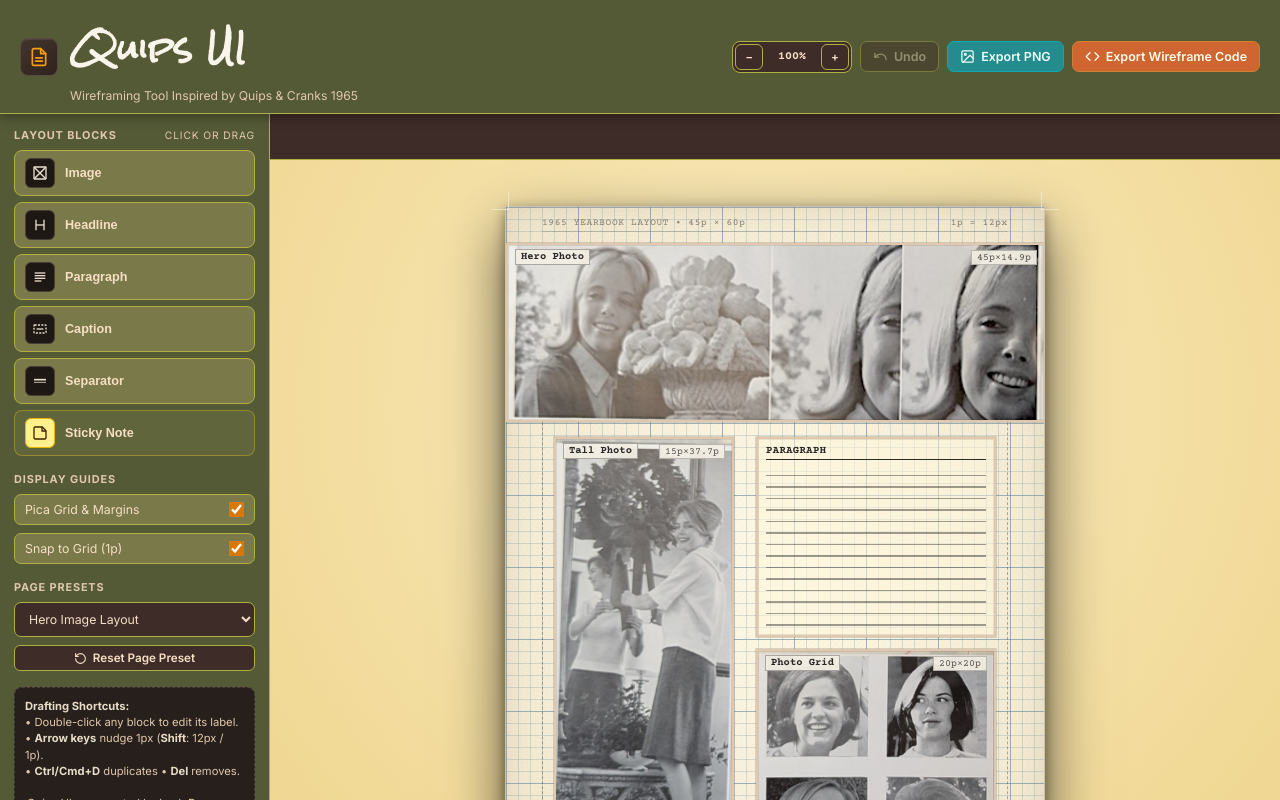
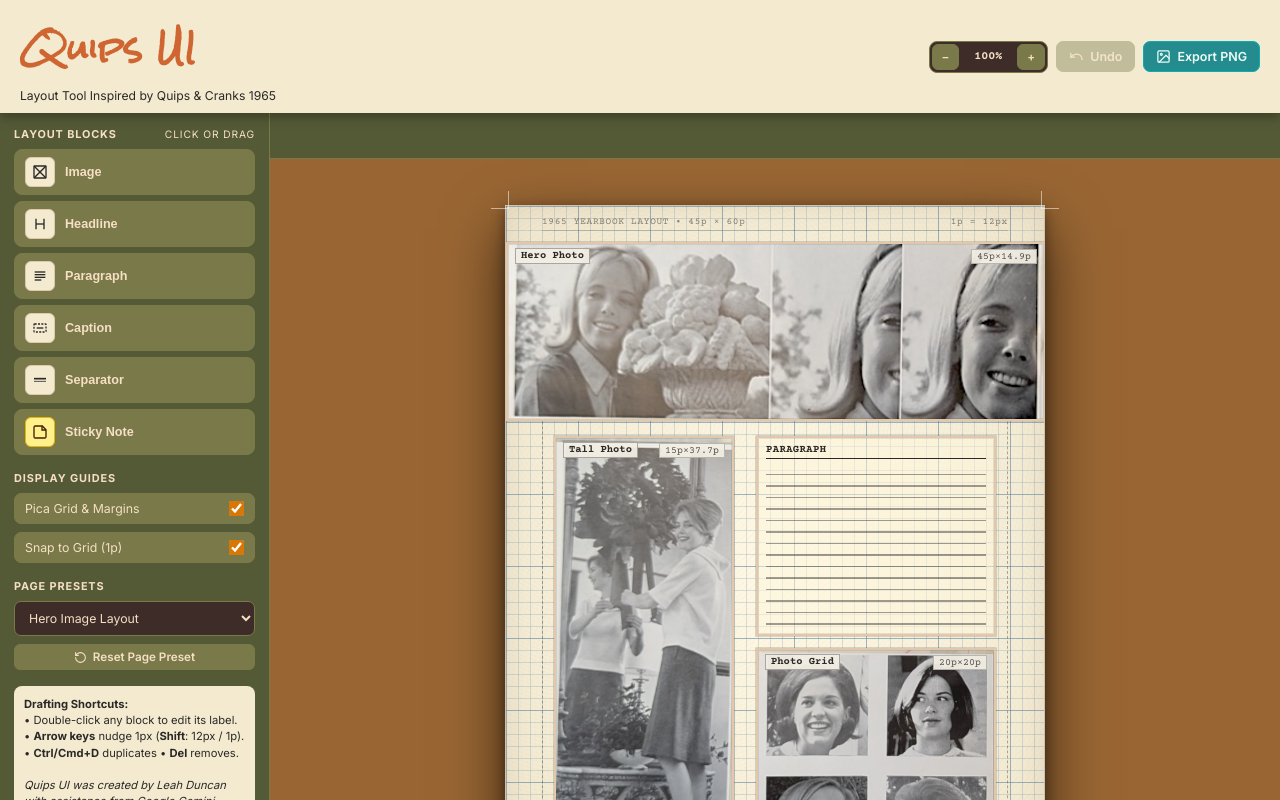
Before and after one commit to leahmduncan/quips-ui, a plain HTML site: page index.html in a window 1280 px wide. Drawn offline with nearby package versions, Linux system fonts and the light colour scheme.

Commit message:
aesthetic adjustments

```diff
--- a/index.html
+++ b/index.html
@@ -17,18 +17,10 @@
              ================================================================= -->
         <header class="top-header">
             <div class="brand-group">
-                <div class="brand-badge" aria-hidden="true">
-                    <!-- Inline SVG Single-Sheet Drafting Icon -->
-                    <svg width="20" height="20" viewBox="0 0 24 24" fill="none" stroke="currentColor" stroke-width="2" stroke-linecap="round" stroke-linejoin="round">
-                        <path d="M14 2H6a2 2 0 0 0-2 2v16a2 2 0 0 0 2 2h12a2 2 0 0 0 2-2V8z"></path>
-                        <polyline points="14 2 14 8 20 8"></polyline>
-                        <line x1="8" y1="13" x2="16" y2="13"></line>
-                        <line x1="8" y1="17" x2="16" y2="17"></line>
-                    </svg>
-                </div>
+
                 <div class="brand-titles">
                     <h1>Quips UI</h1>
-                    <p>Wireframing Tool Inspired by Quips & Cranks 1965</p>
+                    <p>Layout Tool Inspired by Quips & Cranks 1965</p>
                 </div>
             </div>
 
@@ -56,13 +48,7 @@
                     <span>Export PNG</span>
                 </button>
 
-                <button class="btn btn-primary" onclick="openExportCodeModal()" title="Generate semantic HTML5 & CSS wireframe code (Sticky Notes excluded)">
-                    <svg width="15" height="15" viewBox="0 0 24 24" fill="none" stroke="currentColor" stroke-width="2" stroke-linecap="round" stroke-linejoin="round">
-                        <polyline points="16 18 22 12 16 6"></polyline>
-                        <polyline points="8 6 2 12 8 18"></polyline>
-                    </svg>
-                    <span>Export Wireframe Code</span>
-                </button>
+
             </div>
         </header>
 
@@ -237,7 +223,7 @@
                                 <span>Duplicate</span>
                             </button>
 
-                            <button class="btn btn-sm btn-danger" onclick="deleteSelected()" title="Delete (Backspace / Delete)">
+                            <button class="btn btn-sm btn-primary" onclick="deleteSelected()" title="Delete (Backspace / Delete)">
                                 <svg width="13" height="13" viewBox="0 0 24 24" fill="none" stroke="currentColor" stroke-width="2">
                                     <polyline points="3 6 5 6 21 6"></polyline>
                                     <path d="M19 6v14a2 2 0 0 1-2 2H7a2 2 0 0 1-2-2V6m3 0V4a2 2 0 0 1 2-2h4a2 2 0 0 1 2 2v2"></path>
@@ -332,7 +318,7 @@
     <div class="modal-backdrop" id="snapshot-modal" role="dialog" aria-modal="true" aria-labelledby="snapshot-modal-title">
         <div class="modal-card">
             <div class="modal-header">
-                <h2 id="snapshot-modal-title">Export PNG Snapshot (45p &times; 60p High-DPI)</h2>
+                <h2 id="snapshot-modal-title">Export</h2>
                 <button class="modal-close" onclick="closeModal('snapshot-modal')" aria-label="Close modal">&times;</button>
             </div>
             <div class="modal-body">
@@ -352,7 +338,7 @@
                         <polyline points="7 10 12 15 17 10"></polyline>
                         <line x1="12" y1="15" x2="12" y2="3"></line>
                     </svg>
-                    <span>Download 1965-layout-dummy-45x60p.png</span>
+                    <span>Download PNG</span>
                 </button>
                 <button class="btn" onclick="closeModal('snapshot-modal')">Cancel</button>
             </div>
--- a/style.css
+++ b/style.css
@@ -2,10 +2,10 @@
            DESIGN TOKENS & RESET
            ===================================================================== */
         :root {
-            --desk-bg:#f9e5a9;
+            --desk-bg:#f3eacf;
             --desk-surface: hsl(68, 25%, 28%);
             --desk-panel: #797949;
-            --desk-border: #b0b042;
+            --desk-border: #797949;
             --desk-text: #f6dfc4;
             --desk-muted: #e1c8ac;
             --accent-amber: #E58250;
@@ -16,9 +16,6 @@
             --pica-blue: rgba(84, 128, 164, 0.22);
             --pica-blue-major: rgba(68, 112, 148, 0.38);
             --grease-red: #0BACB2;
-            --sticky-yellow: #cf6530;
-            --sticky-border: #E58250;
-
             --font-ui: 'Inter', -apple-system, BlinkMacSystemFont, "Segoe UI", Roboto, sans-serif;
             --font-typewriter: 'Courier Prime', 'Courier New', Courier, monospace;
             --font-vintage-serif: 'Rock Salt', cursive;
@@ -52,8 +49,7 @@
         }
 
         .top-header {
-            background-color: var(--desk-surface);
-            border-bottom: 1px solid var(--desk-border);
+            background-color: var(--desk-bg);
             padding: 10px 20px;
             display: flex;
             align-items: center;
@@ -93,7 +89,7 @@
             font-family: var(--font-vintage-serif);
             font-size: 2rem;
             font-weight: 800;
-            color: #faf5eb;
+            color: #cf6530;
             letter-spacing: 0.01em;
             white-space: nowrap;
             overflow: hidden;
@@ -102,7 +98,7 @@
 
         .brand-titles p {
             font-size: 0.76rem;
-            color: var(--desk-muted);
+            color: var(--graphite-dark);
             white-space: nowrap;
             overflow: hidden;
             text-overflow: ellipsis;
@@ -130,16 +126,16 @@
             font-size: 0.78rem;
             font-weight: 600;
             cursor: pointer;
-            border: 1px solid var(--desk-border);
-            background-color: #3d2c28;
+            border: 1px solid var(--desk-panel);
+            background-color: var(--desk-panel);
             color: var(--desk-text);
             transition: background-color 0.15s ease, border-color 0.15s ease, transform 0.1s ease, opacity 0.15s ease;
             user-select: none;
         }
 
         .btn:hover:not(:disabled) {
-            background-color: #3f342e;
-            border-color: #5b4d45;
+            background-color: var(--desk-surface);
+            border-color: var(--desk-surface);
         }
 
         .btn:active:not(:disabled) {
@@ -225,7 +221,7 @@
             font-weight: 700;
             text-transform: uppercase;
             letter-spacing: 0.08em;
-            color: var(--desk-muted);
+            color: var(--desk-text);
             display: flex;
             align-items: center;
             justify-content: space-between;
@@ -254,8 +250,7 @@
         }
 
         .palette-item:hover {
-            background-color: #372e29;
-            border-color: #695950;
+            background-color: var(--desk-surface);
         }
 
         .palette-item:active {
@@ -267,23 +262,22 @@
             width: 30px;
             height: 30px;
             border-radius: 6px;
-            background-color: #1e1815;
-            border: 1px solid #493e38;
+            background-color: var(--desk-bg);
+            border: 1px solid var(--desk-muted);
             display: flex;
             align-items: center;
             justify-content: center;
             flex-shrink: 0;
-            color: #e8dccb;
+            color: var(--graphite-dark);
         }
 
         .palette-item.sticky-palette {
-            background-color: rgba(254, 240, 138, 0.08);
-            border-color: rgba(250, 204, 21, 0.34);
+            background-color: var(--desk-panel);
         }
 
         .palette-item.sticky-palette:hover {
-            background-color: rgba(254, 240, 138, 0.15);
-            border-color: rgba(250, 204, 21, 0.58);
+            background-color: var(--desk-surface);
+            border-color: var(--desk-panel);
         }
 
         .palette-item.sticky-palette .palette-icon {
@@ -325,7 +319,7 @@
         }
 
         .guide-toggle:hover {
-            background-color: #342b26;
+            background-color: var(--desk-surface);
         }
 
         .guide-toggle input[type="checkbox"] {
@@ -357,16 +351,12 @@
             margin-top: auto;
             padding: 10px;
             border-radius: 8px;
-            background-color: #261f1b;
-            border: 1px dashed #4a3f39;
+            background-color: var(--desk-bg);
             font-size: 0.7rem;
-            color: var(--desk-muted);
+            color: var(--graphite-dark);
             line-height: 1.45;
         }
 
-        .sidebar-tip strong {
-            color: #e8dcc8;
-        }
 
         /* =====================================================================
            MAIN DRAFTING WORKSPACE & SLIM CONTEXTUAL BAR
@@ -385,7 +375,7 @@
 
         .context-bar {
             min-height: 46px;
-            background-color: #3d2c28;
+            background-color: var(--desk-surface);
             border-bottom: 1px solid var(--desk-border);
             padding: 6px 18px;
             display: flex;
@@ -488,6 +478,7 @@
             display: flex;
             justify-content: center;
             align-items: flex-start;
+            background-color: #996633;
         }
 
         /* =====================================================================
```
